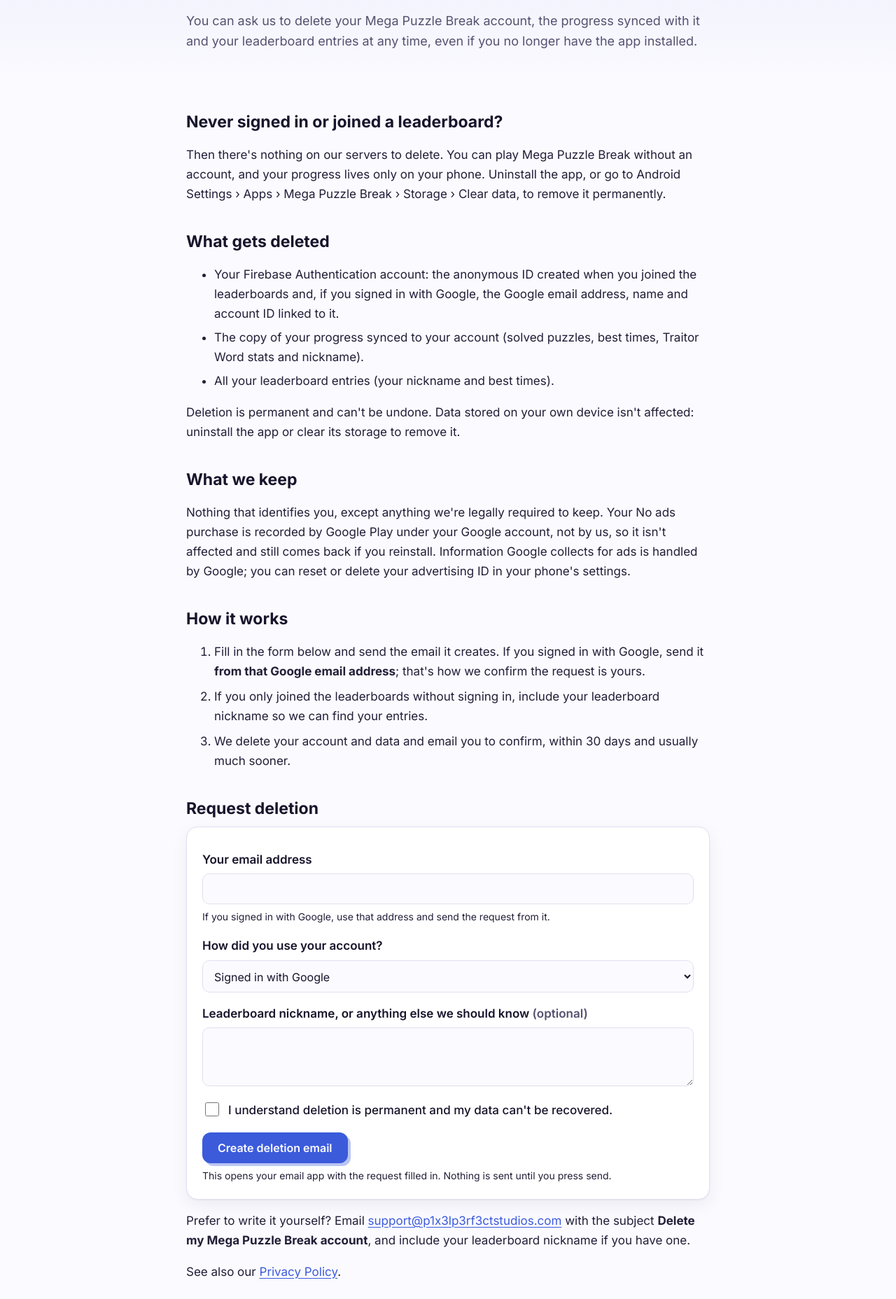
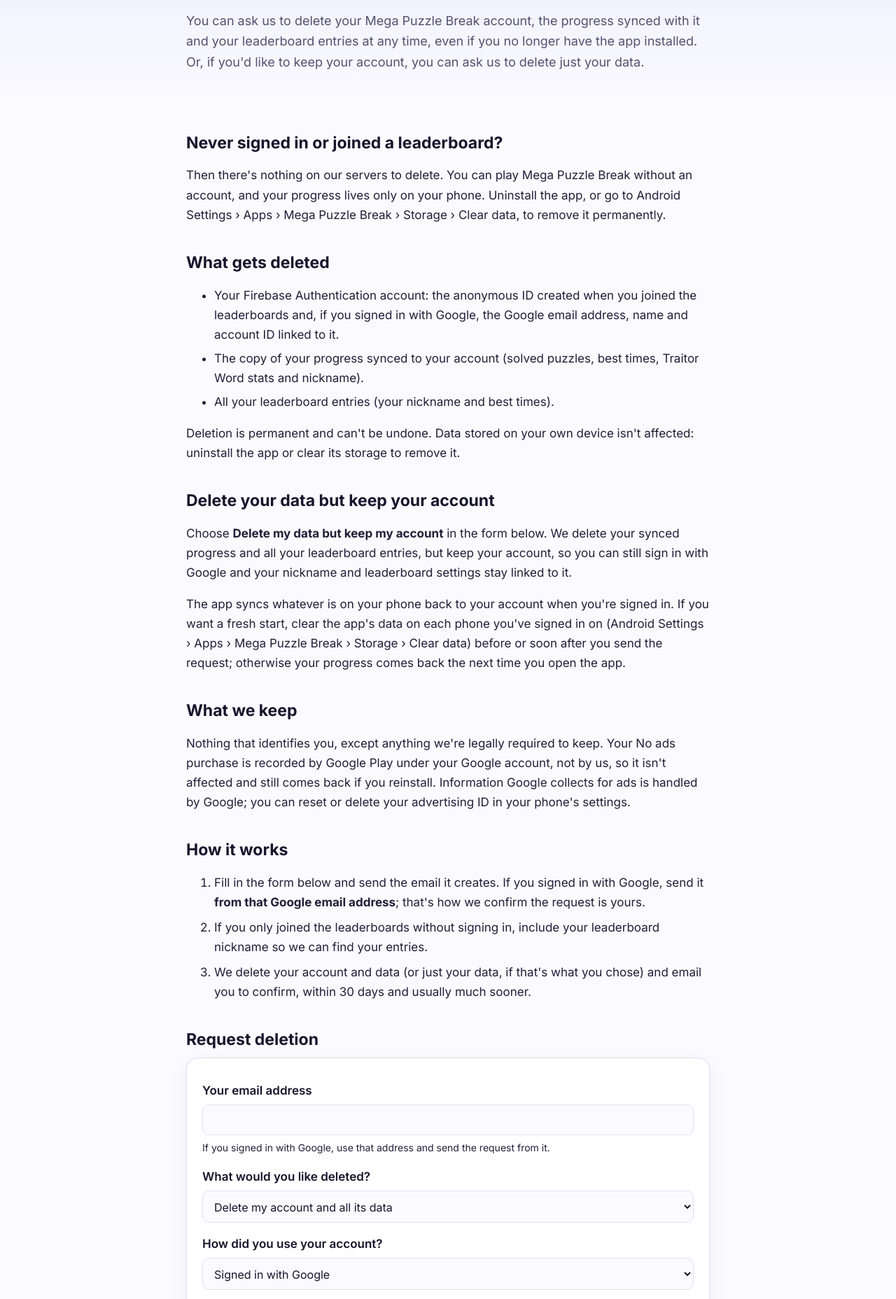
Before and after one commit to sparklynerd2/p1x3lp3rf3ctstudios, a plain HTML site: page public/mega-puzzle-break/delete-account/index.html in a window 1280 px wide. Shown: the part 281-2137 px from the top of the page at 70% size. Drawn offline with Linux system fonts and the light colour scheme.

Commit message:
Mega Puzzle Break deletion page: choose to delete just data and keep the account
Co-Authored-By: Claude Opus 5.5 <noreply@anthropic.com>
Claude-Session: https://claude.ai/code/session_011E33hgABLUsVoEPzHw834q

```diff
--- a/public/assets/site.js
+++ b/public/assets/site.js
@@ -11,8 +11,12 @@ document.querySelectorAll('form.delete-form').forEach(function (form) {
     err.hidden = true;
     var app = form.dataset.app;
     var note = form.elements.note.value.trim();
+    var scope = form.elements.scope;
+    var dataOnly = scope && scope.value === 'data';
     var lines = [
-      'Please delete my ' + app + ' account and the data associated with it.',
+      dataOnly
+        ? 'Please delete the data associated with my ' + app + ' account, but keep my account.'
+        : 'Please delete my ' + app + ' account and the data associated with it.',
       '',
       'App: ' + app + ' (' + form.dataset.pkg + ')',
       'Email / identifier: ' + ident,
@@ -22,7 +26,7 @@ document.querySelectorAll('form.delete-form').forEach(function (form) {
       note ? '' : null,
       'I understand that deletion is permanent and cannot be undone.'
     ].filter(function (l) { return l !== null; });
-    var subject = 'Account deletion request - ' + app;
+    var subject = (dataOnly ? 'Data deletion request - ' : 'Account deletion request - ') + app;
     window.location.href = 'mailto:' + form.dataset.email +
       '?subject=' + encodeURIComponent(subject) + '&body=' + encodeURIComponent(lines.join('\n'));
   });
--- a/public/mega-puzzle-break/delete-account/index.html
+++ b/public/mega-puzzle-break/delete-account/index.html
@@ -3,7 +3,7 @@
 <head>
 <meta charset="utf-8">
 <meta name="viewport" content="width=device-width, initial-scale=1">
-<title>Delete Account · Mega Puzzle Break</title>
+<title>Delete Account or Data · Mega Puzzle Break</title>
 <meta name="description" content="Request deletion of your Mega Puzzle Break account, synced progress and leaderboard entries.">
 <meta name="color-scheme" content="light dark">
 <link rel="icon" href="/assets/favicon.png" type="image/png">
@@ -23,10 +23,11 @@
 <nav class="subnav" aria-label="Mega Puzzle Break pages"><div class="wrap"><a class="subnav-app" href="/mega-puzzle-break/"><img src="/assets/icons/mega-puzzle-break.png" alt="" width="24" height="24">Mega Puzzle Break</a><div class="subnav-links"><a href="/mega-puzzle-break/">Overview</a><a href="/mega-puzzle-break/privacy/">Privacy</a><a href="/mega-puzzle-break/terms/">Terms</a><a href="/mega-puzzle-break/delete-account/" aria-current="page">Delete account</a></div></div></nav>
 <main id="main">
 <div class="doc-hero"><div class="wrap narrow"><p class="eyebrow">Mega Puzzle Break</p>
-<h1>Delete your account</h1>
+<h1>Delete your account or data</h1>
 <p class="updated">Applies to the Android app Mega Puzzle Break (com.megapuzzlebreak.app) &middot; Last updated: November 21, 2026</p>
 <div class="lead"><p>You can ask us to delete your Mega Puzzle Break account, the progress synced with it and your leaderboard
-entries at any time, even if you no longer have the app installed.</p></div></div></div>
+entries at any time, even if you no longer have the app installed. Or, if you'd like to keep your account, you can ask us
+to delete just your data.</p></div></div></div>
 <div class="wrap narrow doc">
 <section><h2>Never signed in or joined a leaderboard?</h2><p>Then there's nothing on our servers to delete. You can play
 Mega Puzzle Break without an account, and your progress lives only on your phone. Uninstall the app, or go to
@@ -38,6 +39,13 @@ signed in with Google, the Google email address, name and account ID linked to i
 <li>All your leaderboard entries (your nickname and best times).</li></ul>
 <p>Deletion is permanent and can't be undone. Data stored on your own device isn't affected: uninstall the app
 or clear its storage to remove it.</p></section>
+<section><h2>Delete your data but keep your account</h2><p>Choose <strong>Delete my data but keep my account</strong> in the form
+below. We delete your synced progress and all your leaderboard entries, but keep your account, so you can still sign
+in with Google and your nickname and leaderboard settings stay linked to it.</p>
+<p>The app syncs whatever is on your phone back to your account when you're signed in. If you want a fresh start,
+clear the app's data on each phone you've signed in on (Android Settings &rsaquo; Apps &rsaquo; Mega Puzzle Break
+&rsaquo; Storage &rsaquo; Clear data) before or soon after you send the request; otherwise your progress comes back
+the next time you open the app.</p></section>
 <section><h2>What we keep</h2><p>Nothing that identifies you, except anything we're legally required to keep.
 Your No ads purchase is recorded by Google Play under your Google account, not by us, so it isn't affected and
 still comes back if you reinstall. Information Google collects for ads is handled by Google; you can reset or
@@ -47,20 +55,22 @@ delete your advertising ID in your phone's settings.</p></section>
 that Google email address</strong>; that's how we confirm the request is yours.</li>
 <li>If you only joined the leaderboards without signing in, include your leaderboard nickname so we can find
 your entries.</li>
-<li>We delete your account and data and email you to confirm, within 30 days and usually much sooner.</li></ol></section>
+<li>We delete your account and data (or just your data, if that's what you chose) and email you to confirm, within 30 days and usually much sooner.</li></ol></section>
 <section id="request"><h2>Request deletion</h2>
 <form class="delete-form" data-email="support@p1x3lp3rf3ctstudios.com" data-app="Mega Puzzle Break" data-pkg="com.megapuzzlebreak.app" novalidate>
   <label for="ident">Your email address</label>
   <input id="ident" name="ident" type="email" autocomplete="email" required aria-describedby="ident-help">
   <p class="help" id="ident-help">If you signed in with Google, use that address and send the request from it.</p>
+  <label for="scope">What would you like deleted?</label>
+  <select id="scope" name="scope"><option value="account">Delete my account and all its data</option><option value="data">Delete my data but keep my account</option></select>
   <label for="method">How did you use your account?</label>
   <select id="method" name="method"><option>Signed in with Google</option><option>Leaderboards only (not signed in)</option></select>
   <label for="note">Leaderboard nickname, or anything else we should know <span class="muted">(optional)</span></label>
   <textarea id="note" name="note" rows="3"></textarea>
   <label class="check"><input type="checkbox" id="confirm" name="confirm" required>
-  <span>I understand deletion is permanent and my data can't be recovered.</span></label>
+  <span>I understand deletion is permanent and what I chose can't be recovered.</span></label>
   <p class="form-error" role="alert" hidden></p>
-  <button type="submit" class="btn">Create deletion email</button>
+  <button type="submit" class="btn">Create request email</button>
   <p class="help">This opens your email app with the request filled in. Nothing is sent until you press send.</p>
 </form>
 <p class="fallback">Prefer to write it yourself? Email <a href="mailto:support@p1x3lp3rf3ctstudios.com?subject=Delete%20my%20Mega%20Puzzle%20Break%20account">support@p1x3lp3rf3ctstudios.com</a> with the subject
```
